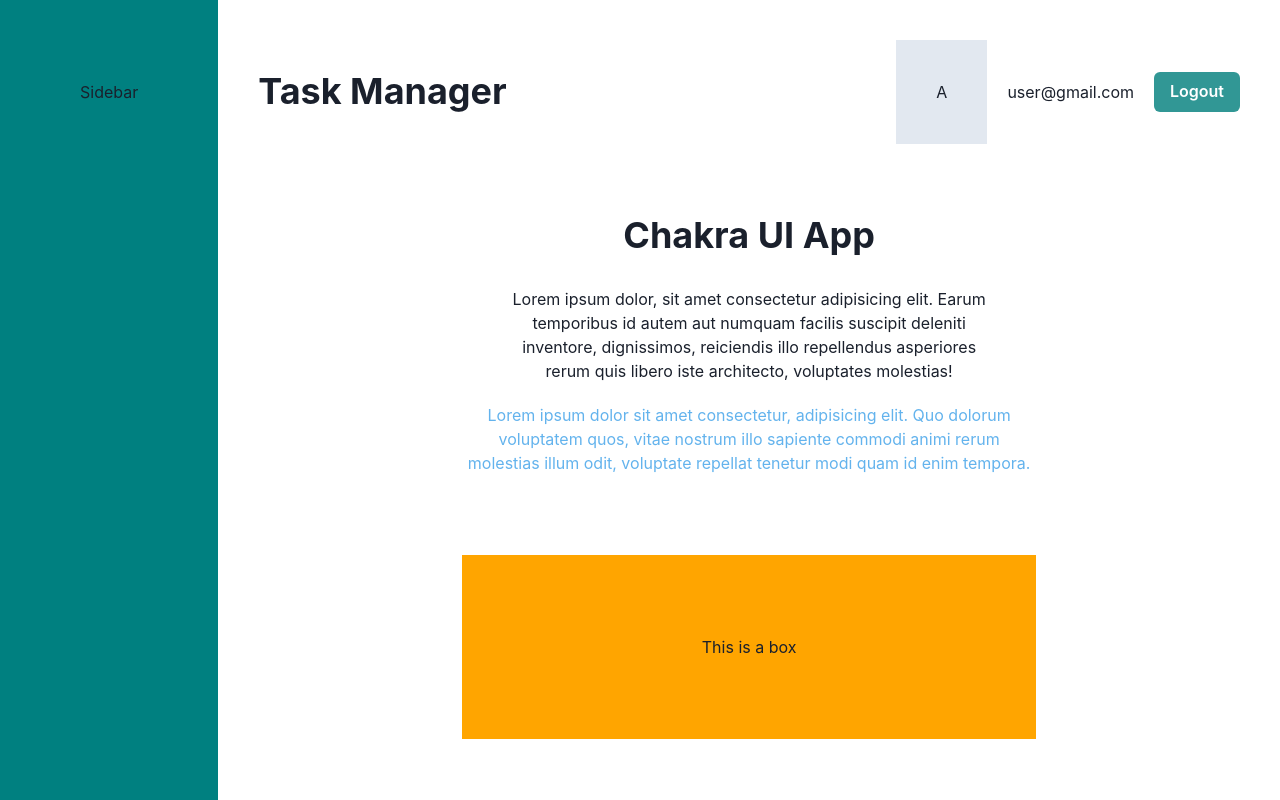
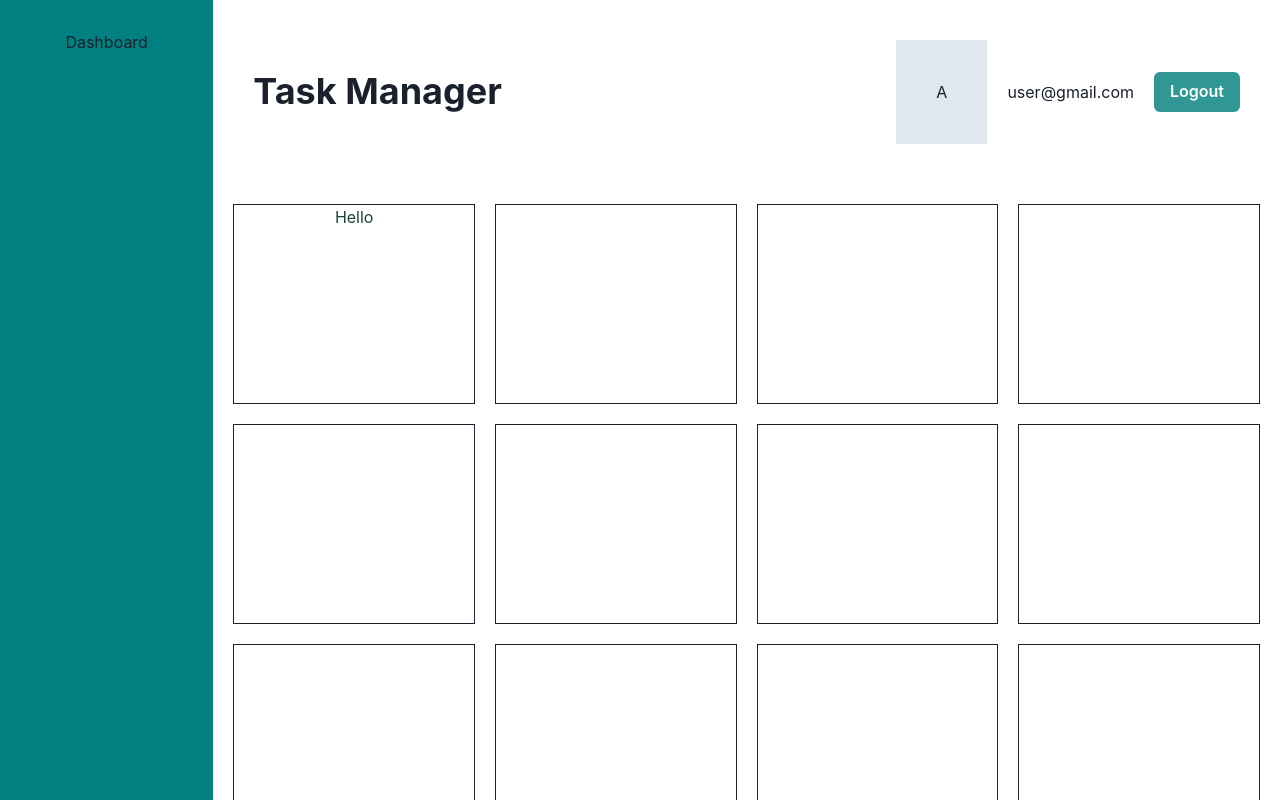
Before and after one commit to akotonyStark/chakra-ui-app, a React (Vite) app: page / in a window 1280 px wide. Shown: the top 800 px of the page. Built offline with nearby package versions, Linux system fonts and the light colour scheme.

Commit message:
Responsive Styling

```diff
--- a/src/App.tsx
+++ b/src/App.tsx
@@ -8,6 +8,7 @@ import Create from './pages/Create'
 import Profile from './pages/Profile'
 import Practise from './pages/Practise'
 import GridLayout from './pages/GridLayout'
+import Typography from './pages/Typography'
 
 
 const router = createBrowserRouter(
@@ -19,6 +20,7 @@ const router = createBrowserRouter(
        <Route path="practise" element={<Practise />} />
 
        <Route path="grid-layout" element={<GridLayout />} />
+       <Route path="typography" element={<Typography />} />
     </Route>
   )
 )
--- a/src/layouts/RootLayout.tsx
+++ b/src/layouts/RootLayout.tsx
@@ -1,4 +1,4 @@
-import { Outlet } from 'react-router-dom'
+import { Link, Outlet } from 'react-router-dom'
 import Navbar from '../components/Navbar'
 import { Grid, GridItem } from '@chakra-ui/react'
 
@@ -6,10 +6,16 @@ const RootLayout = () => {
     return (
         <div>
             <Grid templateColumns={'repeat(6, 1fr)'}>
-                <GridItem as='aside' colSpan={1} bg="teal" height="100vh" p={20}>
-                    <span>Sidebar</span>
+                <GridItem
+                    as='aside'
+                    colSpan={{base:6, lg:2, xl:1}}
+                    bg="teal"
+                    height={{ lg: "100vh"}} p={{base:'20px', lg:'30px'}}>
+                    <Link to={'/'}>Dashboard</Link>
                 </GridItem>
-                <GridItem colSpan={5}>
+                <GridItem
+                    as={'main'}
+                    colSpan={{base:6, lg:4, xl:5}}>
                     <Navbar />
                     <Outlet />
                 </GridItem>
--- a/src/pages/Dashboard.tsx
+++ b/src/pages/Dashboard.tsx
@@ -1,32 +1,26 @@
-import { Box, Container, Heading, Text } from "@chakra-ui/react"
+import { Box, SimpleGrid, Text } from "@chakra-ui/react"
+
 
 const Dashboard = () => {
+  return (
+    <SimpleGrid p={5}  spacing={5} minChildWidth="200px">
+    <Box bg="white" h={200} border="1px solid">
+        <Text color={{base:'pink', md:'blue', lg:'green.900'}}>Hello</Text>
+    </Box>
+    <Box bg="white" h={200} border="1px solid"></Box>
+    <Box bg="white" h={200} border="1px solid"></Box>
+    <Box bg="white" h={200} border="1px solid"></Box>
 
-    const boxStyles = {
-        bgColor: 'gold',
-        padding: 10,
-        margin: 10,
-        filter: 'blur(2px)',
-        ':hover': {
-            bgColor: 'purple',
-            color: 'white',
-            cursor:'pointer'
-        }
-    }
-  return (
-    <Container as={'section'}>
-        <Heading my={30}>Chakra UI App</Heading>
-        <Text  px={10}>Lorem ipsum dolor, sit amet consectetur adipisicing elit. Earum temporibus id autem aut numquam facilis suscipit deleniti inventore, dignissimos, reiciendis illo repellendus asperiores rerum quis libero iste architecto, voluptates molestias!</Text>
-        <Text color="blue.300" my={5}>Lorem ipsum dolor sit amet consectetur, adipisicing elit. Quo dolorum voluptatem quos, vitae nostrum illo sapiente commodi animi rerum molestias illum odit, voluptate repellat tenetur modi quam id enim tempora.</Text>
+    <Box bg="white" h={200} border="1px solid"></Box>
+    <Box bg="white" h={200} border="1px solid"></Box>
+    <Box bg="white" h={200} border="1px solid"></Box>
+    <Box bg="white" h={200} border="1px solid"></Box>
 
-        <Box bgColor={'orange'} p={20} my={20}>
-            <Text>This is a box</Text>
-        </Box>
-
-        <Box sx={boxStyles}>
-            Lorem ipsum dolor sit amet consectetur adipisicing elit. Vero aspernatur, impedit dolores ea ipsam aut amet laudantium explicabo qui dolorum libero modi iste delectus, molestiae perspiciatis vitae tempora, facilis fugit!
-        </Box>
-    </Container>
+    <Box bg="white" h={200} border="1px solid"></Box>
+    <Box bg="white" h={200} border="1px solid"></Box>
+    <Box bg="white" h={200} border="1px solid"></Box>
+    <Box bg="white" h={200} border="1px solid"></Box>
+</SimpleGrid>
   )
 }
 
--- a/src/pages/Practise.tsx
+++ b/src/pages/Practise.tsx
@@ -17,14 +17,16 @@ const Practise = () => {
                     GridLayout
                 </Box>
             </Link>
-            <Box bg="white" h={100} border="1px solid"></Box>
-            <Box bg="white" h={100} border="1px solid"></Box>
-            <Box bg="white" h={100} border="1px solid"></Box>
+            <Link to={'/typography'}>
+                <Box bg="white" h={100} border="1px solid" sx={boxStyles}>Typography</Box>
+            </Link>
+            <Box bg="white" h={100} border="1px solid" sx={boxStyles}></Box>
+            <Box bg="white" h={100} border="1px solid" sx={boxStyles}></Box>
 
-            <Box bg="white" h={100} border="1px solid"></Box>
-            <Box bg="white" h={100} border="1px solid"></Box>
-            <Box bg="white" h={100} border="1px solid"></Box>
-            <Box bg="white" h={100} border="1px solid"></Box>
+            <Box bg="white" h={100} border="1px solid" sx={boxStyles}></Box>
+            <Box bg="white" h={100} border="1px solid" sx={boxStyles}></Box>
+            <Box bg="white" h={100} border="1px solid" sx={boxStyles}></Box>
+            <Box bg="white" h={100} border="1px solid" sx={boxStyles}></Box>
 
             <Box bg="white" h={100} border="1px solid"></Box>
             <Box bg="white" h={100} border="1px solid"></Box>
--- /dev/null
+++ b/src/pages/Typography.tsx
@@ -0,0 +1,33 @@
+import { Box, Container, Heading, Text } from "@chakra-ui/react"
+
+const Typography = () => {
+
+    const boxStyles = {
+        bgColor: 'gold',
+        padding: 10,
+        margin: 10,
+        filter: 'blur(2px)',
+        ':hover': {
+            bgColor: 'purple',
+            color: 'white',
+            cursor:'pointer'
+        }
+    }
+  return (
+    <Container as={'section'}>
+        <Heading my={30}>Chakra UI App</Heading>
+        <Text  px={10}>Lorem ipsum dolor, sit amet consectetur adipisicing elit. Earum temporibus id autem aut numquam facilis suscipit deleniti inventore, dignissimos, reiciendis illo repellendus asperiores rerum quis libero iste architecto, voluptates molestias!</Text>
+        <Text color="blue.300" my={5}>Lorem ipsum dolor sit amet consectetur, adipisicing elit. Quo dolorum voluptatem quos, vitae nostrum illo sapiente commodi animi rerum molestias illum odit, voluptate repellat tenetur modi quam id enim tempora.</Text>
+
+        <Box bgColor={'orange'} p={20} my={20}>
+            <Text>This is a box</Text>
+        </Box>
+
+        <Box sx={boxStyles}>
+            Lorem ipsum dolor sit amet consectetur adipisicing elit. Vero aspernatur, impedit dolores ea ipsam aut amet laudantium explicabo qui dolorum libero modi iste delectus, molestiae perspiciatis vitae tempora, facilis fugit!
+        </Box>
+    </Container>
+  )
+}
+
+export default Typography
```
